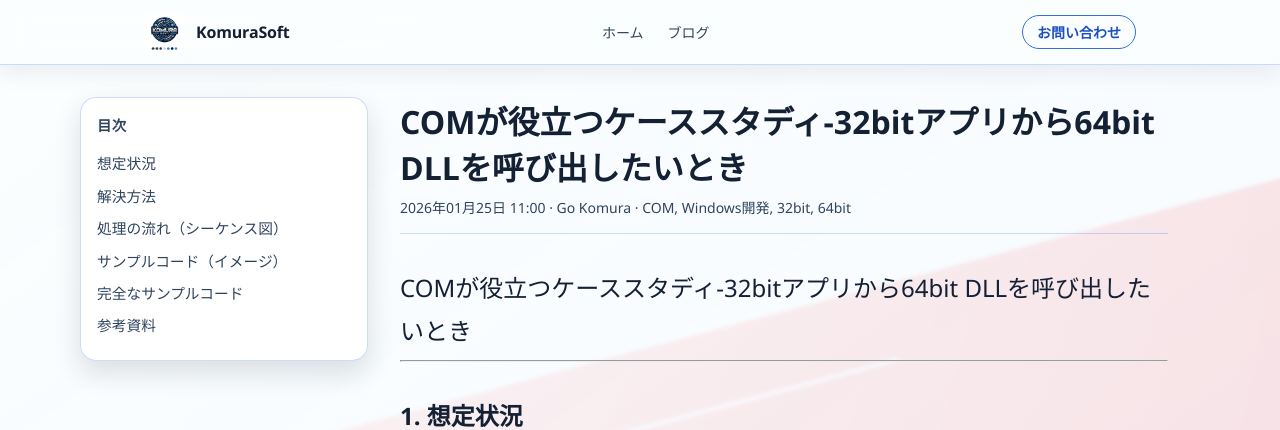
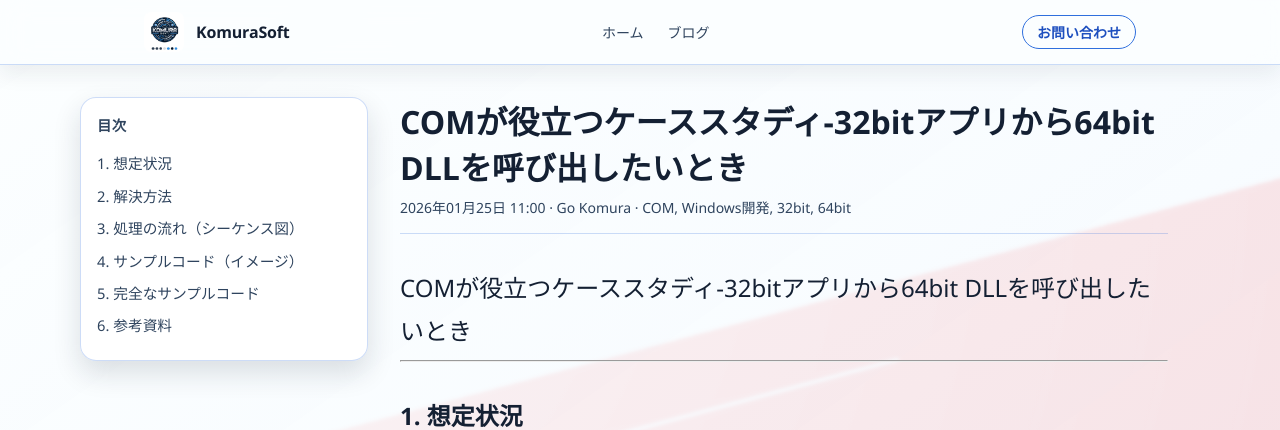
Before and after one commit to gomurin0428/KomuraSoftWeb, a Jekyll site: the page built from _posts/2026-01-25-002-com-case-study-32bit-to-64bit.md, in a window 1280 px wide. Shown: the top 430 px of the page. Built offline with Jekyll 4.4.1, drawn with Linux system fonts in a browser that asks for light colours; some of the changed lines change nothing that is shown.

Commit message:
追加ブログ記事目次リンクを有効化」}_invalid căssue? I

```diff
--- a/_layouts/post.html
+++ b/_layouts/post.html
@@ -139,6 +139,8 @@
       background: var(--color-surface-elevated);
       box-shadow: var(--shadow-sm);
       padding: 1rem;
+      max-height: calc(100vh - 7rem);
+      overflow-y: auto;
     }
     .sidebar-toc-title {
       margin: 0 0 0.875rem 0;
@@ -340,9 +342,66 @@
       }
     };
 
-    const createSidebarToc = (tocList) => {
+    const collectArticleHeadings = (tocHeading) => {
+      const headings = [];
+      let isAfterToc = false;
+
+      for (const heading of document.querySelectorAll('.blog-content h2[id], .blog-content h3[id], .blog-content h4[id]')) {
+        if (heading === tocHeading) {
+          isAfterToc = true;
+          continue;
+        }
+
+        if (!isAfterToc) {
+          continue;
+        }
+
+        headings.push({
+          id: heading.id,
+          text: normalizeText(heading.textContent),
+          level: Number.parseInt(heading.tagName.slice(1), 10)
+        });
+      }
+
+      return headings;
+    };
+
+    const buildSidebarList = (headings) => {
+      const rootList = document.createElement('ul');
+      rootList.className = 'sidebar-toc-list';
+
+      const stack = [{ level: 1, list: rootList }];
+
+      for (const heading of headings) {
+        while (stack.length > 1 && heading.level <= stack[stack.length - 1].level) {
+          stack.pop();
+        }
+
+        const currentList = stack[stack.length - 1].list;
+        const listItem = document.createElement('li');
+        const link = document.createElement('a');
+        link.href = `#${heading.id}`;
+        link.textContent = heading.text;
+        listItem.append(link);
+        currentList.append(listItem);
+
+        const childList = document.createElement('ul');
+        listItem.append(childList);
+        stack.push({ level: heading.level, list: childList });
+      }
+
+      for (const list of rootList.querySelectorAll('ul')) {
+        if (list.children.length === 0) {
+          list.remove();
+        }
+      }
+
+      return rootList;
+    };
+
+    const createSidebarToc = (headings) => {
       const sidebarRoot = document.querySelector('#sidebar-toc-root');
-      if (!sidebarRoot) {
+      if (!sidebarRoot || headings.length === 0) {
         return;
       }
 
@@ -353,8 +412,7 @@
       title.className = 'sidebar-toc-title';
       title.textContent = '目次';
 
-      const list = tocList.cloneNode(true);
-      list.classList.add('sidebar-toc-list');
+      const list = buildSidebarList(headings);
 
       panel.append(title, list);
       sidebarRoot.replaceChildren(panel);
@@ -366,7 +424,7 @@
       linkTocItems(tocList, headingMap);
       tocHeading.classList.add('is-inline-toc');
       tocList.classList.add('is-inline-toc');
-      createSidebarToc(tocList);
+      createSidebarToc(collectArticleHeadings(tocHeading));
     }
 
     const mermaidCandidates = document.querySelectorAll(
```
